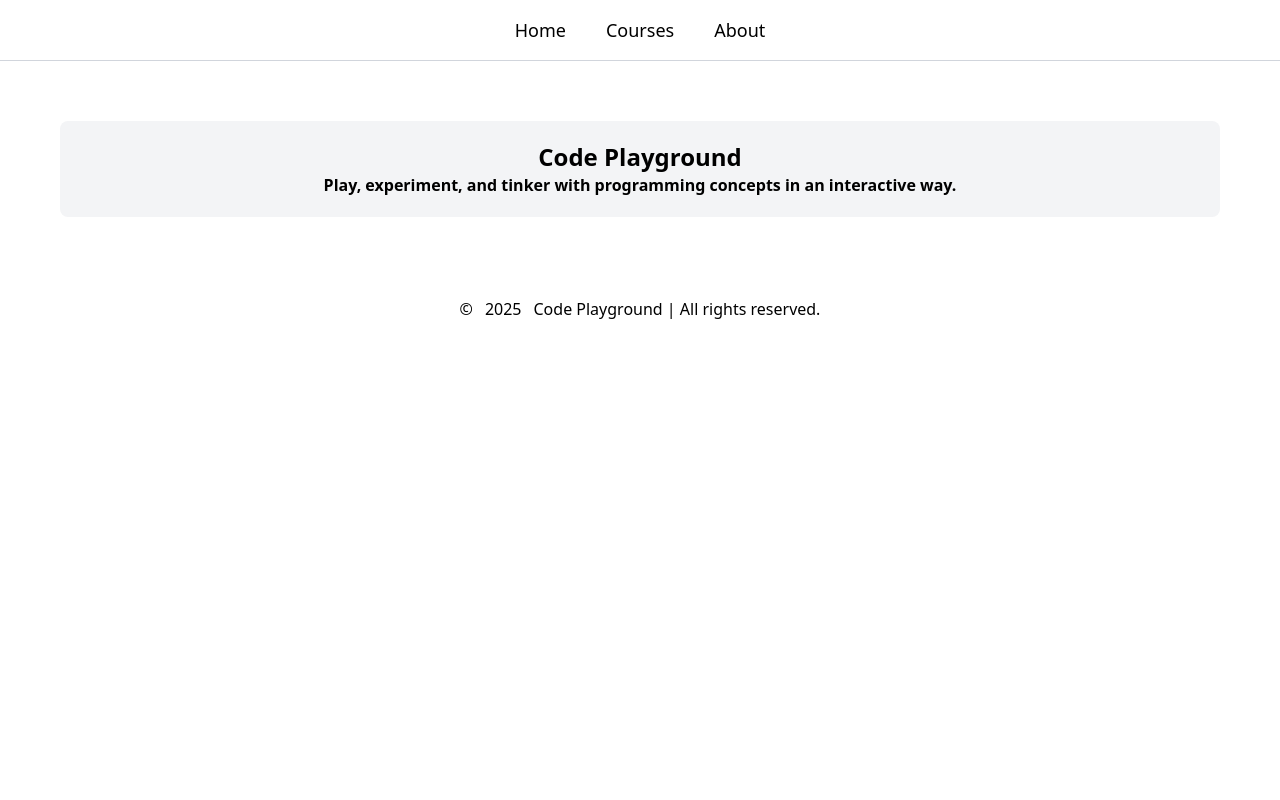
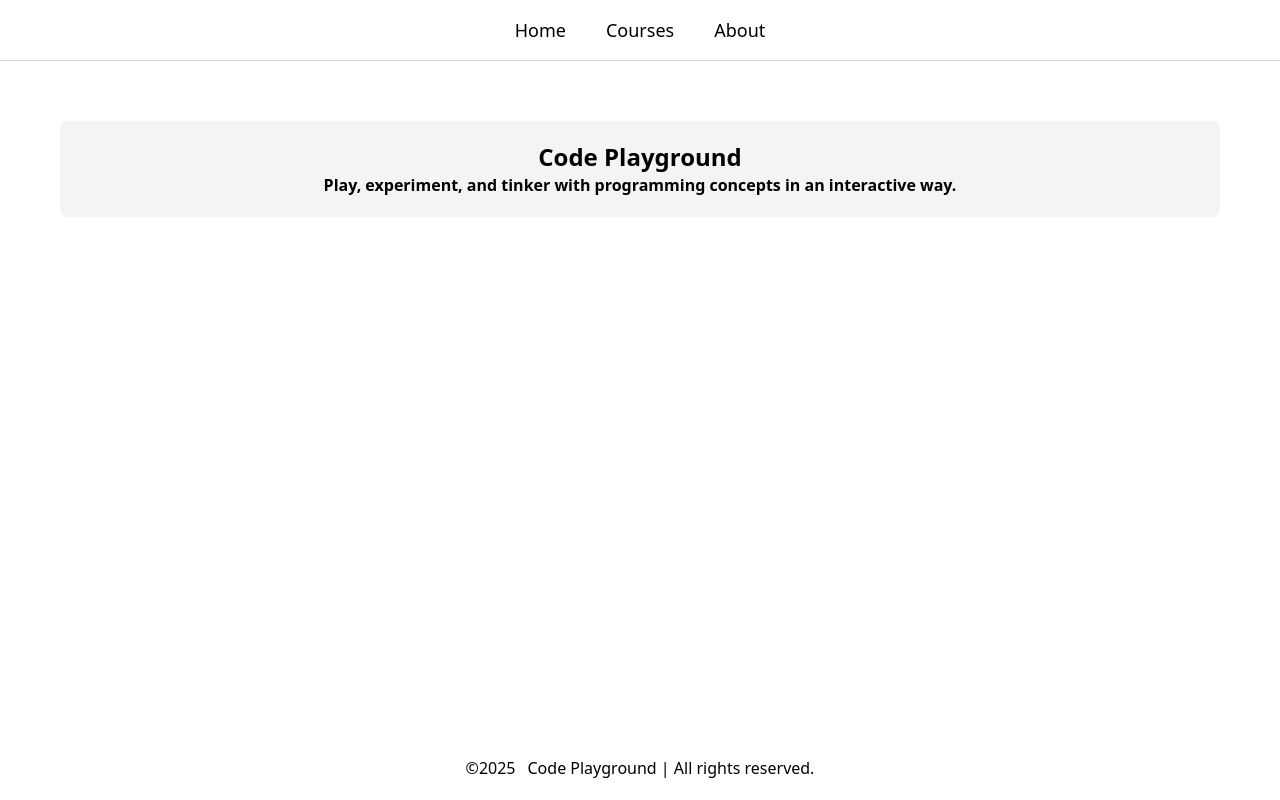
Before and after one commit to Lvhacker1/test-creation, a Next.js app: page / in a window 1280 px wide. Built offline with nearby package versions, Linux system fonts and the light colour scheme.

Commit message:
add styling to push footer to bottom

```diff
--- a/src/app/layout.tsx
+++ b/src/app/layout.tsx
@@ -29,11 +29,13 @@
       <body
         className={`${geistSans.variable} ${geistMono.variable} antialiased`}
       >
-        <Header />
-        <main>
-          {children}
-        </main>
-        <Footer />
+        <div className="flex flex-col min-h-screen">
+          <Header />
+          <main className="flex-1">
+            {children}
+          </main>
+          <Footer />
+        </div>
 
       </body>
     </html>
--- a/src/components/Footer.tsx
+++ b/src/components/Footer.tsx
@@ -1,13 +1,16 @@
 import { footerData } from "@/data/data";
-
 
 const Footer = () => {
     const {description, year, copyright} = footerData;
     return (
-        <footer className="flex flex-col items-center justify-center gap-3 p-3 lg:flex-row lg:p-5">
-            <p>{copyright}</p>
-            <p>{year}</p>
-            <p>{description}</p>
+        <footer className="flex flex-col h-full items-center justify-center gap-3 p-5 md:flex-row md:p-5">
+            <div className="flex flex-row">
+                <p>{copyright}</p>
+                <p>{year}</p>
+            </div>
+            <div>
+                <p>{description}</p>
+            </div>
         </footer>
     )
 }
```
